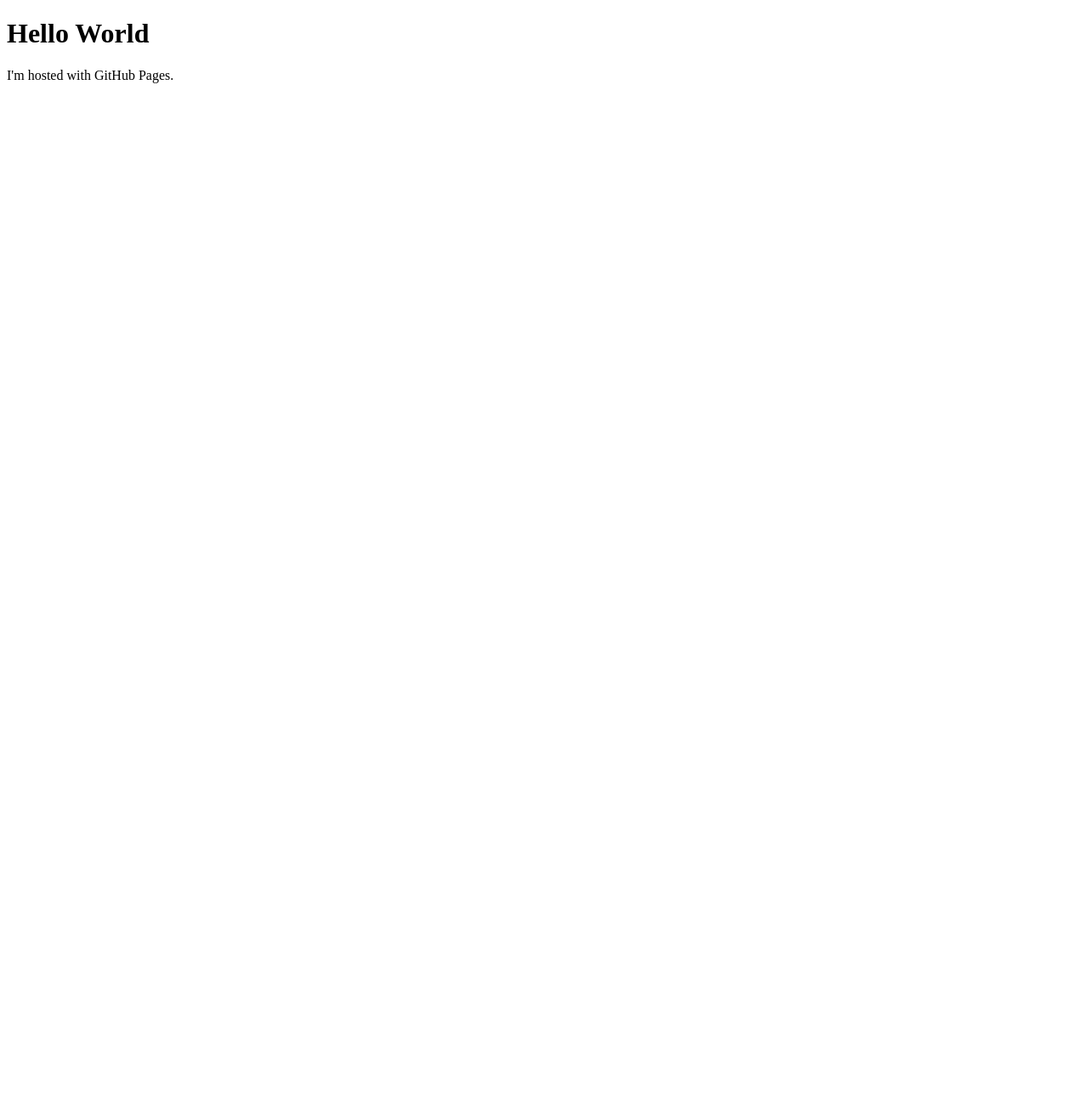
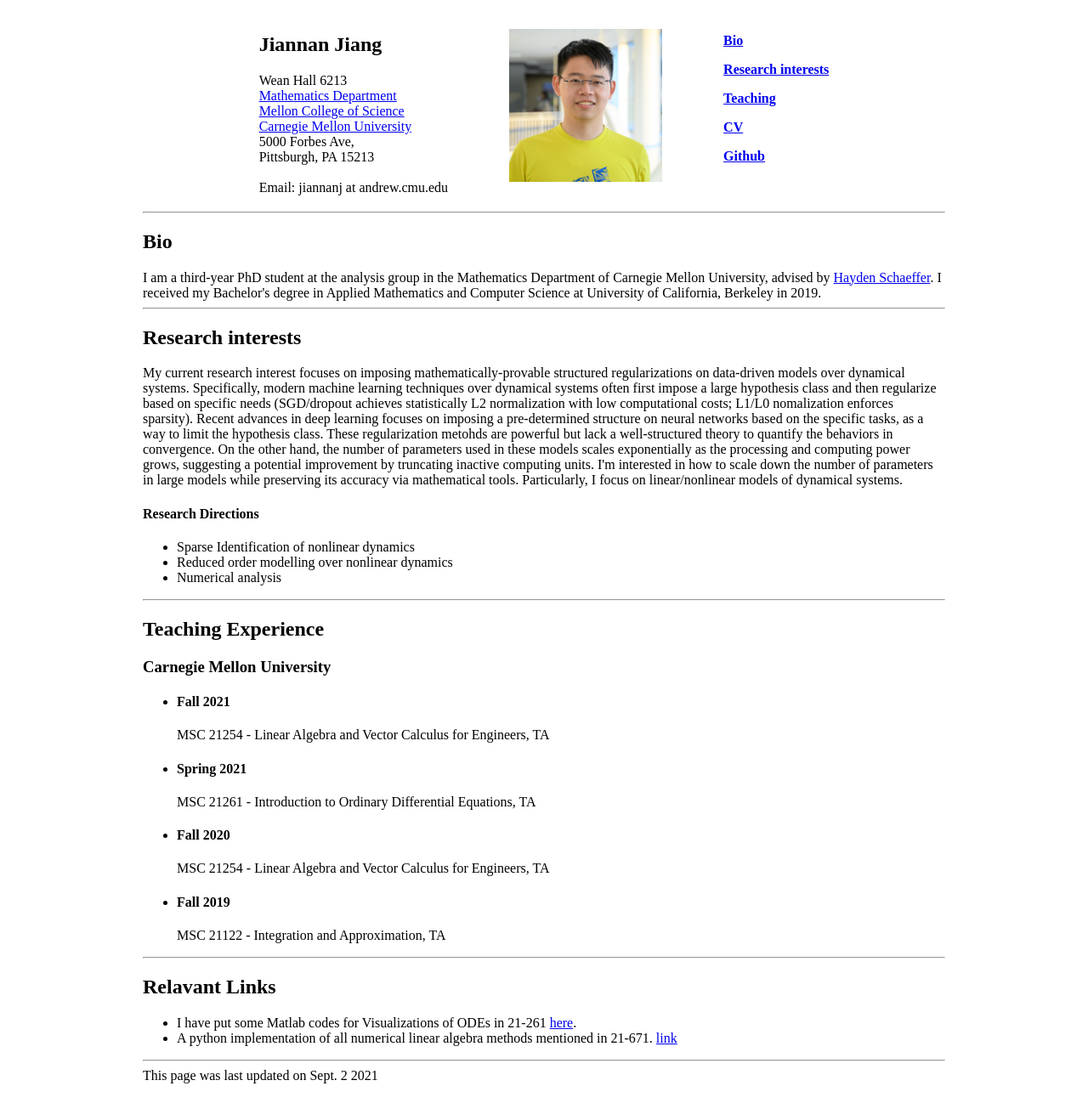
Before and after one commit to jonny97/jonny97.github.io, a plain HTML site: page index.html in a window 1280 px wide. Shown: the whole page at 85% size. Before the commit the page ends 800 px from the top, so only its background shows below. Drawn offline with Linux system fonts and the light colour scheme.

Commit message:
Sept 2 Update

```diff
--- a/index.html
+++ b/index.html
@@ -1,7 +1,95 @@
-<!DOCTYPE html>
-<html>
+<!doctype html>
+<html lang="en" style="width: 100%; max-width: 960px; margin-right: auto; margin-left: auto">
+  <head>
+	<title>Jiannan Jiang </title>
+  </head>
+
 <body>
-<h1>Hello World</h1>
-<p>I'm hosted with GitHub Pages.</p>
+    <center>
+    <table cellspacing="10" border="0" cellpadding="1">
+	<tr>
+		<td nowrap valign="bottom">
+		<h2>Jiannan Jiang
+		</h2>
+
+		Wean Hall 6213<br>
+		<a href="https://www.cmu.edu/math/">
+		Mathematics Department</a><br>
+		<a href="https://www.cmu.edu/mcs/">
+		Mellon College of Science</a><br>
+		<a href="https://www.cmu.edu/">Carnegie Mellon University</a><br>
+		5000 Forbes Ave, <br>
+		Pittsburgh, PA 15213
+		<br><br>
+		Email: jiannanj at andrew.cmu.edu
+		<br>
+
+		</td>
+		<td>
+			&emsp;&emsp;&emsp;
+		</td>
+
+		<td>
+		<img align=top width="180" src="images/me.jpeg" alt="Jiannan Jiang">
+
+		</td>
+
+		<td>
+			&emsp;&emsp;&emsp;
+		</td>
+
+		<td>
+		<a href="#bio"><strong>Bio</strong></a><p>
+		<a href="#research"><strong>Research interests</strong></a><p>
+		<a href="#teaching"><strong>Teaching</strong></a>
+		<p>
+		<a href="resume.pdf"><strong>CV</strong></a> <p>
+		<a href="https://github.com/jonny97"><strong>Github</strong></a>
+	</tr>
+	</table>
+    </center>
+
+<hr>
+<h2><a name ="bio">Bio</a></h2>
+I am a third-year PhD student at the analysis group in the Mathematics Department of Carnegie Mellon University, advised by <a href="https://www.math.cmu.edu/~hschaeff/">Hayden Schaeffer</a>.
+I received my Bachelor's degree in Applied Mathematics and Computer Science at University of California, Berkeley in 2019.
+
+<hr>
+<h2><a name ="research">Research interests</a></h2>
+My current research interest focuses on imposing mathematically-provable structured regularizations on data-driven models over dynamical systems. Specifically, modern machine learning techniques over dynamical systems often first impose a large hypothesis class and then regularize based on specific needs (SGD/dropout achieves statistically L2 normalization with low computational costs; L1/L0 nomalization enforces sparsity). Recent advances in deep learning focuses on imposing a pre-determined structure on neural networks based on the specific tasks, as a way to limit the hypothesis class. These regularization metohds are powerful but lack a well-structured theory to quantify the behaviors in convergence. On the other hand, the number of parameters used in these models scales exponentially as the processing and computing power grows, suggesting a potential improvement by truncating inactive computing units. I'm interested in how to scale down the number of parameters in large models while preserving its accuracy via mathematical tools. Particularly, I focus on linear/nonlinear models of dynamical systems.
+<br>
+
+	<h4>Research Directions</h4>
+	<ul>
+	<li>Sparse Identification of nonlinear dynamics</li>
+	<li>Reduced order modelling over nonlinear dynamics</li>
+	<li>Numerical analysis</li>
+	</ul>
+
+<hr>
+<h2><a name ="teaching">Teaching Experience</a></h2>
+<h3>Carnegie Mellon University</h3>
+	<ul>
+		<li> <h4>Fall 2021</h4> MSC 21254 - Linear Algebra and Vector Calculus for Engineers, TA</li>
+		<li> <h4>Spring 2021</h4>MSC 21261 - Introduction to Ordinary Differential Equations, TA</li>
+		<li> <h4>Fall 2020</h4> MSC 21254 - Linear Algebra and Vector Calculus for Engineers, TA</li>
+		<li> <h4>Fall 2019</h4> MSC 21122 - Integration and Approximation, TA</li>
+	</ul>
+
+
+
+<hr>
+<h2><a name="links">Relavant Links</a></h2>
+<ul>
+<li> I have put some Matlab codes for Visualizations of ODEs in 21-261 <a href="https://github.com/jonny97/21261-selected-matlab-visualization">here</a>.
+<li> A python implementation of all numerical linear algebra methods mentioned in 21-671. <a href="https://github.com/jonny97/21261-selected-matlab-visualization"> link </a>
+
+</ul>
+
+<hr>
+This page was last updated on Sept. 2 2021<br><br>
+
+
+
 </body>
 </html>
```
Also changed, not shown: images/favicon.ico (added), images/me.jpeg (added).
